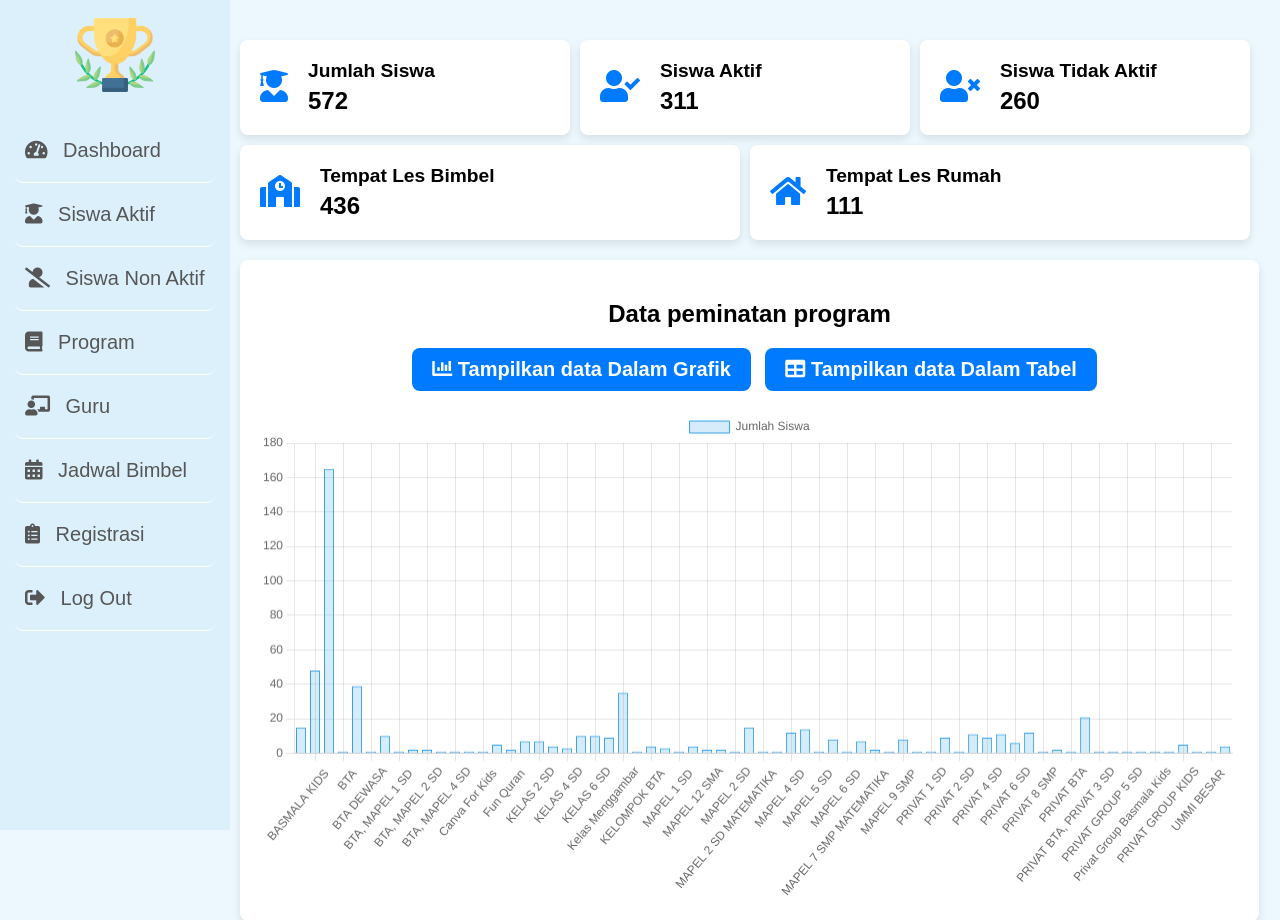
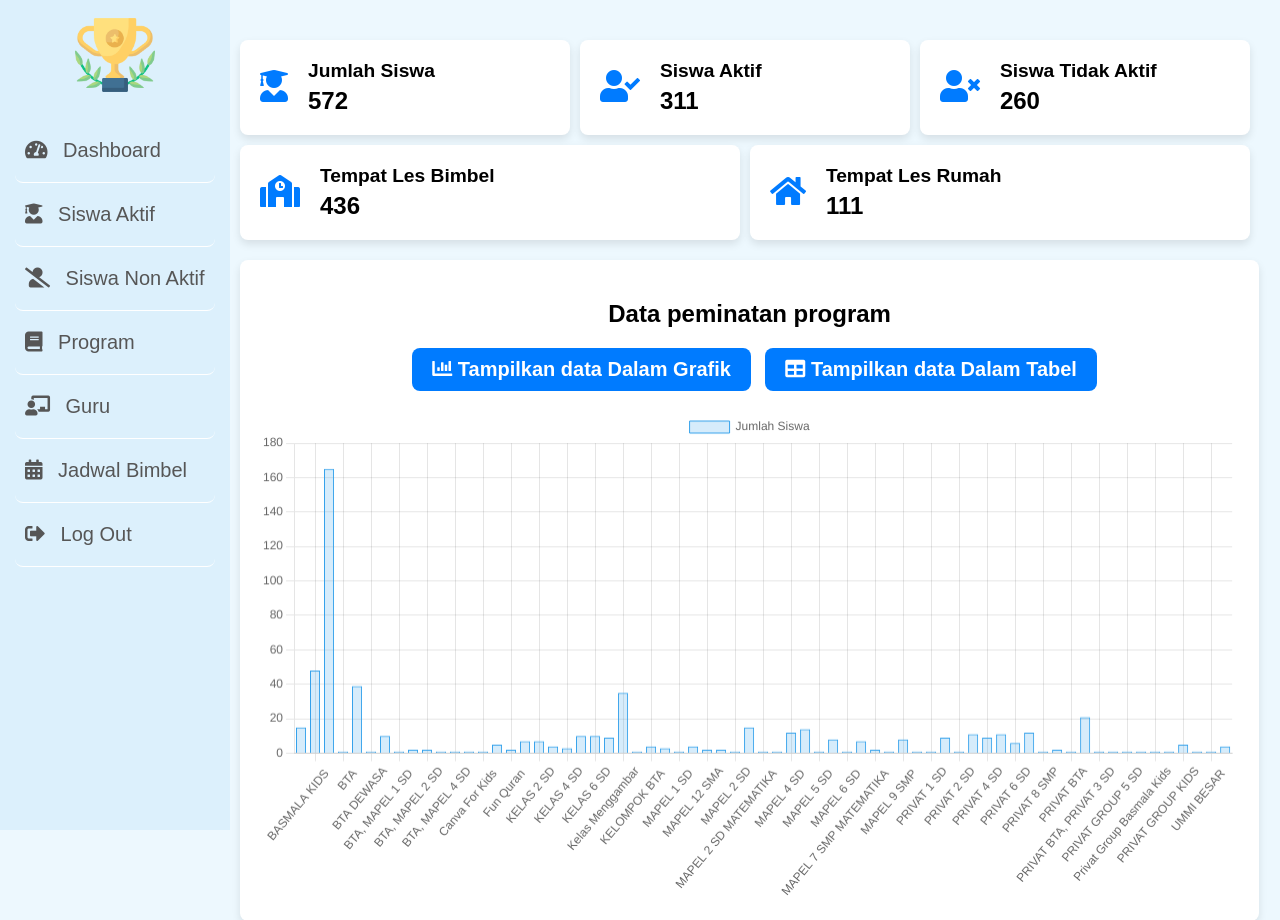
Before and after one commit to Hid4y4t/Bimbel, a PHP site: page /admin/index.php in a window 1280 px wide. Shown: the top 920 px of the page. Run offline with PHP 8.4, Linux system fonts and the light colour scheme; a user stored in the database is signed in; data comes from the database, SQL or seed files in the repository; some libraries are stand-ins or nearby versions.

Commit message:
index.php

```diff
--- a/admin/index.php
+++ b/admin/index.php
@@ -149,9 +149,7 @@ if (!isset($_SESSION['admin_id'])) {
         <a href="?page=jadwal-bimbel" class="menu-item">
             <i class="fas fa-calendar-alt"></i> <span>Jadwal Bimbel</span>
         </a>
-        <a href="?page=registrasi" class="menu-item">
-            <i class="fas fa-clipboard-list"></i> <span>Registrasi</span>
-        </a>
+
         <a href="logout.php" class="menu-item" id="logout">
             <i class="fas fa-sign-out-alt"></i> <span>Log Out</span>
         </a>
```
